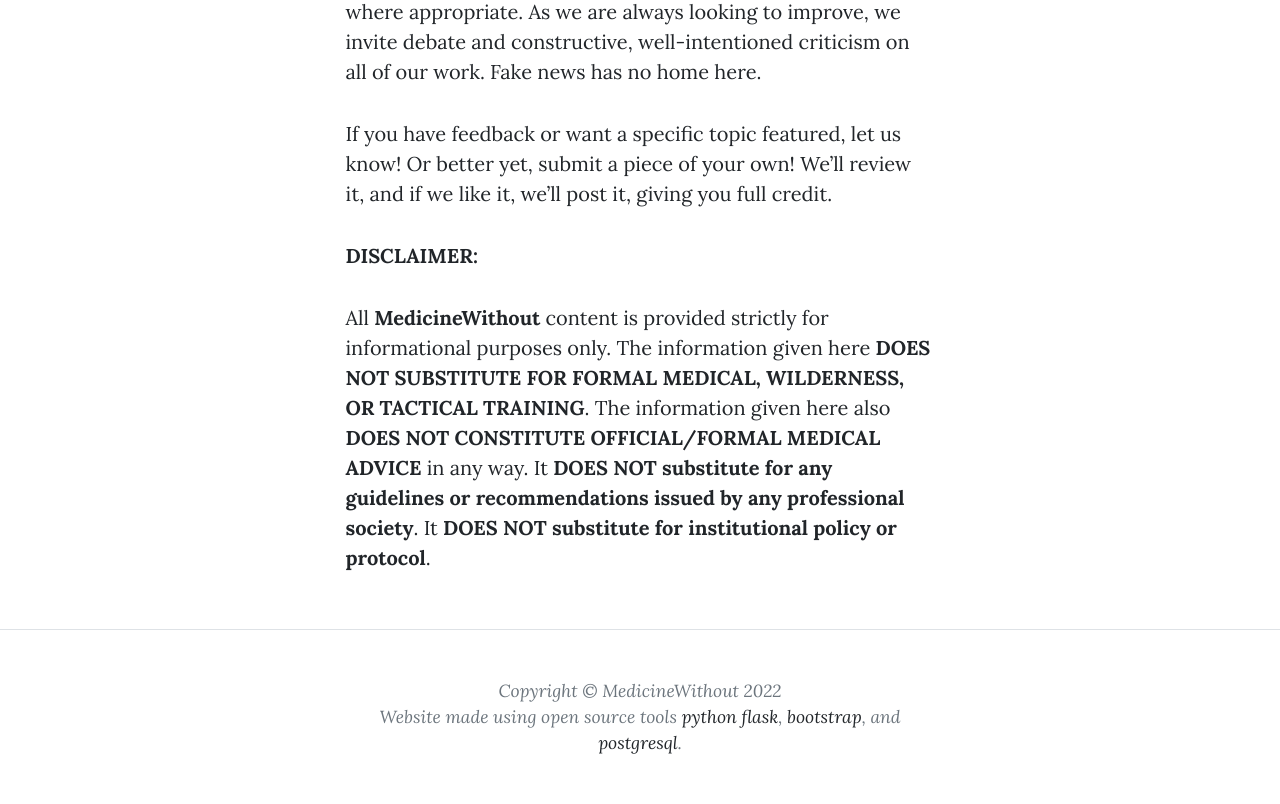
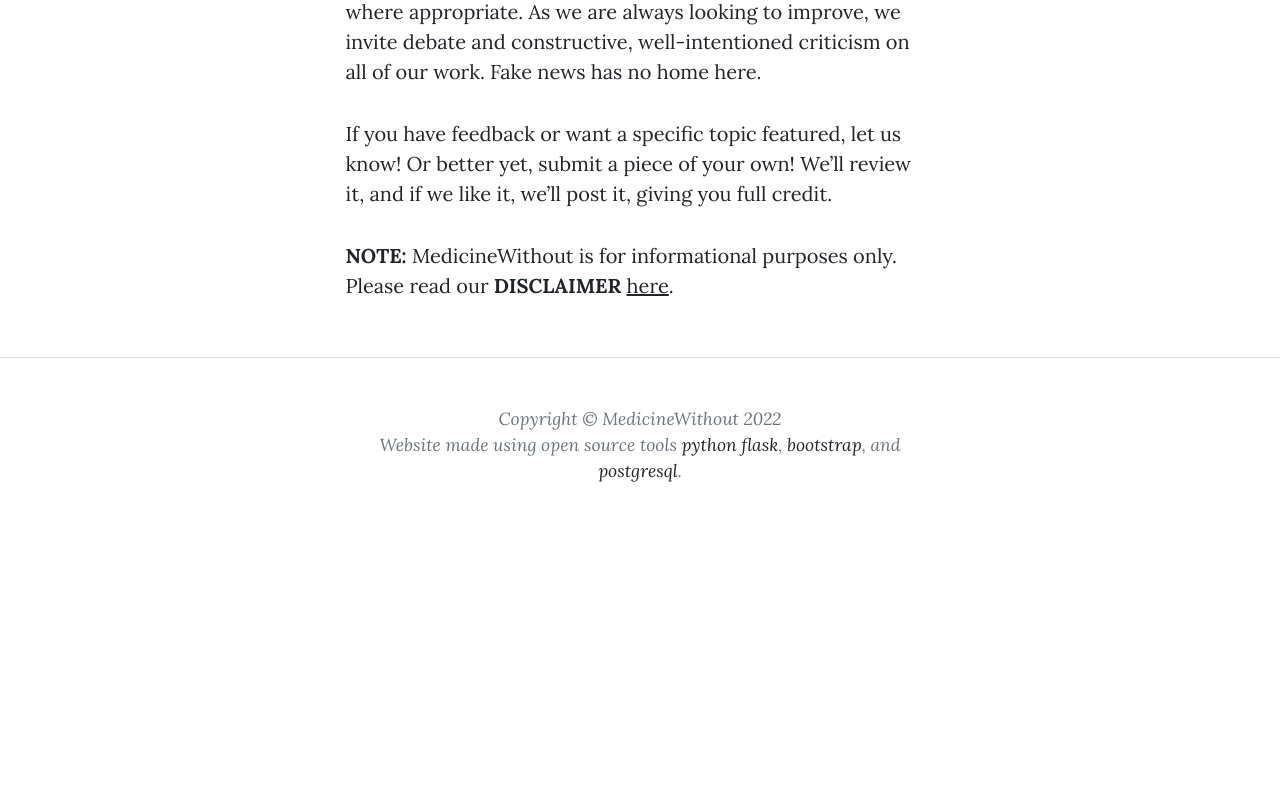
Before and after one commit to jeremybar32093/medicine_without, a Flask app: page /about in a window 1280 px wide. Shown: the part 1087-1891 px from the top of the page. After the commit the page ends 1569 px from the top, so only its background shows below. Run offline with Flask 2, Linux system fonts and the light colour scheme; some libraries are stand-ins or nearby versions.

Commit message:
updated about.html and disclaimer.html pages; added link in about.html to disclaimer page and moved paragraph from about page into disclaimer page

```diff
--- a/templates/about.html
+++ b/templates/about.html
@@ -74,8 +74,8 @@
                         <p>This site is dedicated to all those who practice <strong>MedicineWithout</strong>: Doctors, Nurses, Medics, EMTs, Military personnel, Firefighters, Law Enforcement Officers, first responders, and <strong>YOU.  YES, YOU!</strong>  Because at some point in your life, you will be confronted with some form of medical emergency and will need to practice <strong>MedicineWithout</strong>.</p>
                         <p>At <strong>MedicineWithout</strong>, all of the resources posted here have been written, created by, and/or reviewed by medical professionals, first responders, wilderness professionals, and/or other professionals in their respective fields.  All of the information posted here is accurate to the best of our knowledge.  Links to appropriate references are provided where appropriate.  As we are always looking to improve, we invite debate and constructive, well-intentioned criticism on all of our work.  Fake news has no home here. </p>
                         <p>If you have feedback or want a specific topic featured, let us know!  Or better yet, submit a piece of your own!  We’ll review it, and if we like it, we’ll post it, giving you full credit.  </p>
-                        <p><strong>DISCLAIMER:</strong></p>
-                        <p>All <strong>MedicineWithout</strong> content is provided strictly for informational purposes only.   The information given here <strong>DOES NOT SUBSTITUTE FOR FORMAL MEDICAL, WILDERNESS, OR TACTICAL TRAINING</strong>.  The information given here also <strong>DOES NOT CONSTITUTE OFFICIAL/FORMAL MEDICAL ADVICE</strong> in any way.  It <strong>DOES NOT substitute for any guidelines or recommendations issued by any professional society</strong>.  It <strong>DOES NOT substitute for institutional policy or protocol</strong>.</p>
+                        <p><strong>NOTE:</strong> MedicineWithout is for informational purposes only. Please read our <strong>DISCLAIMER</strong> <a href="/disclaimer">here</a>.</p>
+                        <!-- <p>All <strong>MedicineWithout</strong> content is provided strictly for informational purposes only.   The information given here <strong>DOES NOT SUBSTITUTE FOR FORMAL MEDICAL, WILDERNESS, OR TACTICAL TRAINING</strong>.  The information given here also <strong>DOES NOT CONSTITUTE OFFICIAL/FORMAL MEDICAL ADVICE</strong> in any way.  It <strong>DOES NOT substitute for any guidelines or recommendations issued by any professional society</strong>.  It <strong>DOES NOT substitute for institutional policy or protocol</strong>.</p> -->
                     </div>
                 </div>
             </div>
--- a/templates/disclaimer.html
+++ b/templates/disclaimer.html
@@ -73,6 +73,7 @@
                     <div class="col-md-10 col-lg-8 col-xl-7">
                         <p><strong>MedicineWithout DISCLAIMER:</strong></p>
                         <p>By reading or viewing the media content on this site, you agree not to use this site as medical advice to treat any medical condition in either yourself or others, including but not limited to patients that you are treating. Consult your own physician for any medical issues that you may be having. This entire disclaimer also applies to any guests or contributors to the side, podcast or blog. Under no circumstances shall this site or any contributors to the site be responsible for damages arising from use of the site.</p>
+                        <p>All <strong>MedicineWithout</strong> content is provided strictly for informational purposes only.   The information given here <strong>DOES NOT SUBSTITUTE FOR FORMAL MEDICAL, WILDERNESS, OR TACTICAL TRAINING</strong>.  The information given here also <strong>DOES NOT CONSTITUTE OFFICIAL/FORMAL MEDICAL ADVICE</strong> in any way.  It <strong>DOES NOT substitute for any guidelines or recommendations issued by any professional society</strong>.  It <strong>DOES NOT substitute for institutional policy or protocol</strong>.</p>
                         <p>Furthermore, this site should not be used in any legal capacity whatsoever, including but not limited to establishing “standard of care” in a legal sense or as a basis for expert witness testimony. No guarantee is given regarding the accuracy of any statements or opinions made on this site.</p>
                         <p>Comments made on this site are considered to be public comments, and may be used in other online or print media in the future.</p>
                         <p>This site contains my own opinions and does not represent the views or opinions of Cooper University Hospital, Rowan University, the PennMedicine Healthcare System, or the University of Pennsylvania.</p>
```
